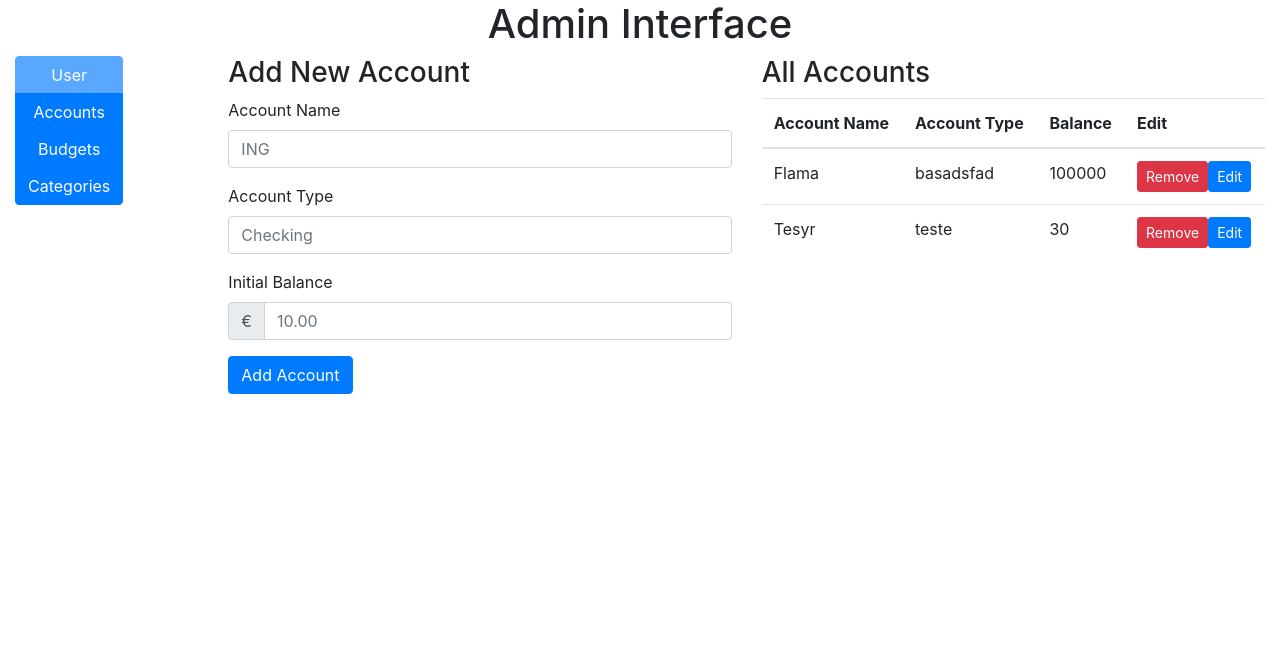
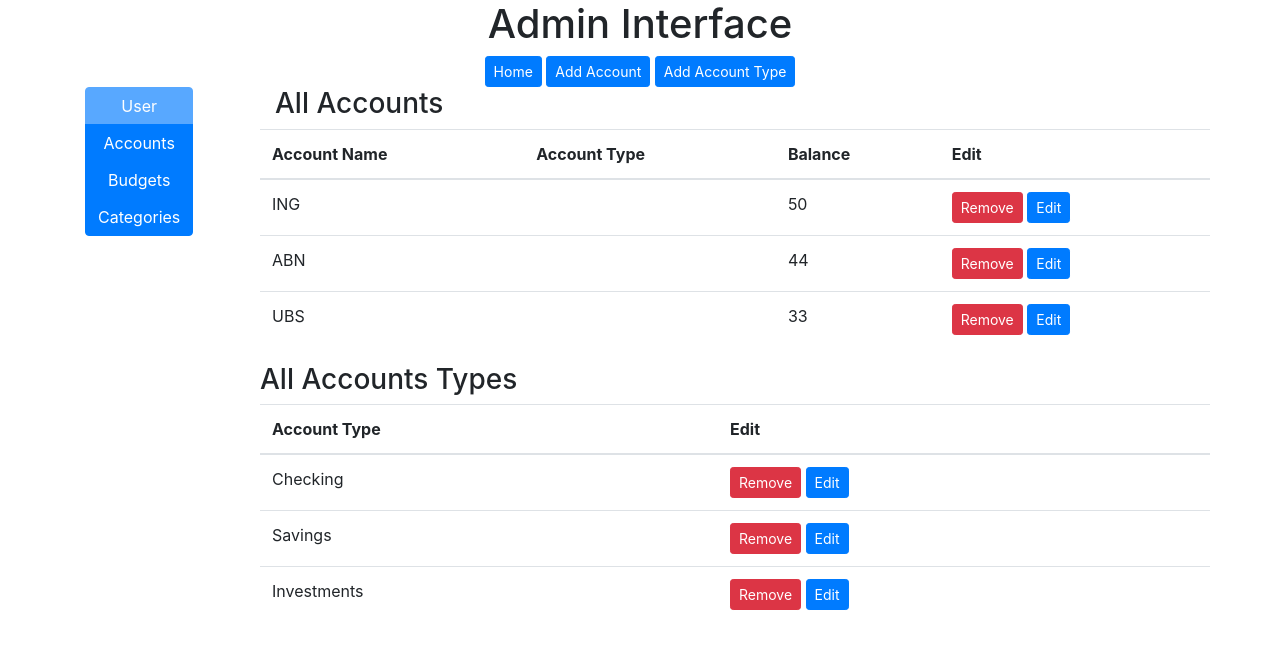
Before and after one commit to flamarion/pfv2, a Flask app: page /admin/accounts in a window 1280 px wide. Shown: the part 56-705 px from the top of the page. Run offline with Flask 2, Linux system fonts and the light colour scheme; data comes from the database, SQL or seed files in the repository.

Commit message:
Some improvements

```diff
--- a/pfv2/__init__.py
+++ b/pfv2/__init__.py
@@ -20,7 +20,7 @@ def create_app():
 
 
     # from .models import Account, Category, Budget, Incoming, Expense
-    from .models import Account, Budget
+    from .models import Account, AccountType, Budget
 
     # Blueprint for generic views in our app
     from .views import views as views_blueprint
--- a/pfv2/admin.py
+++ b/pfv2/admin.py
@@ -1,7 +1,6 @@
 from flask import Blueprint, render_template, request, redirect, url_for, flash, redirect
-from .models import Account
+from .models import Account, AccountType, Budget
 from . import db
-
 
 admin = Blueprint('admin', __name__)
 
@@ -16,14 +15,26 @@ def adm_interface():
 @admin.route('/admin/accounts/<op>/<int:id>', methods=['GET', 'POST'])
 def adm_accounts(op=None, id=None):
     if request.method == 'POST':
+
         if op is None:
+            return redirect(url_for('admin.adm_accounts'))
+
+        elif op == "addtype":
+            acct_type = request.form['accountNameType']
+            new_type = AccountType(name=acct_type)
+            db.session.add(new_type)
+            db.session.commit()
+            flash('Account Type Added', 'success')
+            return redirect(url_for('admin.adm_accounts'))
+
+        elif op == "add":
             acct_name = request.form['accountName']
             acct_type = request.form['accountType']
             acct_balance = request.form['accountBalance']
 
             new_account = Account(name=acct_name,
-                                  acct_type=acct_type,
-                                  balance=acct_balance)
+                                  balance=acct_balance,
+                                  acct_type_id=acct_type)
             db.session.add(new_account)
             db.session.commit()
             flash('Account added', 'success')
@@ -36,28 +47,39 @@ def adm_accounts(op=None, id=None):
 
             update_account = Account.query.filter_by(id=id).first()
             update_account.name = acct_name
-            update_account.acct_type = acct_type
+            update_account.acct_type_id = acct_type
             update_account.balance = acct_balance
             db.session.commit()
             flash('Account Modified', 'success')
             return redirect(url_for('admin.adm_accounts'))
     else:
+
         if op == "remove":
             Account.query.filter_by(id=id).delete()
             db.session.commit()
-            flash('Account Removed', 'critical')
+            flash('Account Removed', 'danger')
             return redirect(url_for('admin.adm_accounts'))
+
+        elif op == "add":
+            return render_template('add_account.html', account_types=AccountType.query.all())
+
         elif op == "edit":
             edit_account = Account.query.filter_by(id=id).first()
             return render_template('edit_account.html', account=edit_account)
+
+        elif op == "addtype":
+            return render_template('add_account_type.html')
+
         else:
-            return render_template('accounts.html', accounts=Account.query.all())
+            return render_template('accounts.html', accounts=Account.query.all(),
+                                   acccount_types=AccountType.query.all())
 
 
 @admin.route('/admin/budgets', methods=['GET', 'POST'])
 def adm_budgets():
     return render_template('budgets.html')
 
+
 @admin.route('/admin/categories', methods=['GET', 'POST'])
 def adm_categories():
     return render_template('categories.html')
--- a/pfv2/templates/accounts.html
+++ b/pfv2/templates/accounts.html
@@ -2,52 +2,26 @@
 
 {% block title %}Accounts{% endblock %}
 
-{% block new_record %}
-<h3>Add New Account</h3>
-{% for message in get_flashed_messages(category_filter=["success"]) %}
-    {% if message %}
-        <div class="alert alert-success" role="alert">
+{% block adm_menu %}
+<a class="btn btn-primary btn-sm" href="{{ url_for('views.index')}}" role="button" id="home">Home</a>
+<a class="btn btn-primary btn-sm" href="{{ url_for('admin.adm_accounts', op='add') }}" role="butt on" id="addacct">Add Account</a>
+<a class="btn btn-primary btn-sm" href="{{ url_for('admin.adm_accounts', op='addtype') }}" role="button" id="addaccttype">Add Account Type</a>
+{% endblock %}
+
+{% block adm_content %}
+<h3>All Accounts</h3>
+
+{% with messages = get_flashed_messages(with_categories=true) %}
+    {% if messages %}
+        {% for category, message in messages %}
+            <div class="alert alert-{{ category }}" role="alert">
                 {{ message }}
             </div>
+        {% endfor %}
     {% endif %}
-{% endfor %}
+{% endwith %}
 
-<form method="POST" action="{{ request.path }}">
-    <div class="form-group">
-        <div class="form-group">
-            <label for="accountName">Account Name</label>
-            <input type="text" class="form-control" id="accountName" name="accountName" placeholder="ING" required>
-        </div>
-        <div class="form-group">
-            <label for="accountType">Account Type</label>
-            <input type="text" class="form-control" id="accountType" name="accountType" placeholder="Checking" required>
-        </div>
-        <div class="form-group">
-            <label for="accountBalance">Initial Balance</label>
-            <div class="input-group">
-                <div class="input-group-prepend">
-                    <span class="input-group-text" id="inputGroupPrepend2">€</span>
-                </div>
-                <input type="text" class="form-control" id="accountBalance" name="accountBalance"
-                    placeholder="10.00" aria-describedby="inputGroupPrepend2" required>
-            </div>
-        </div>
-        <button type="submit" class="btn btn-primary">Add Account</button>
-    </div>
-</form>
-{% endblock %}
-
-{% block list_records %}
-<h3>All Accounts</h3>
-
-{% for message in get_flashed_messages(category_filter=["critical"]) %}
-    {% if message %}
-        <div class="alert alert-danger" role="alert">
-            {{ message }}
-        </div>
-    {%- endif %}
-{% endfor %}
-
+<div class="row">
     <table class="table">
         <thead>
             <tr>
@@ -64,12 +38,36 @@
                     <td>{{ account.acct_type }}</td>
                     <td>{{ account.balance }}</td>
                     <td>
-                <a class="btn btn-danger btn-sm" href="{{ url_for('admin.adm_accounts', op='remove', id=account.id) }}" role="button" id="rmacct">Remove</button>
-                <a class="btn btn-primary btn-sm" href="{{ url_for('admin.adm_accounts', op='edit', id=account.id) }}" role="button" id="editacct">Edit</button>
+                        <a class="btn btn-danger btn-sm" href="{{ url_for('admin.adm_accounts', op='remove', id=account.id) }}" role="button" id="rmacct">Remove</a>
+                        <a class="btn btn-primary btn-sm" href="{{ url_for('admin.adm_accounts', op='edit', id=account.id) }}" role="button" id="editacct">Edit</a>
                     </td>
                 </tr>
             {% endfor %}
         </tbody>
     </table>
+</div>
+<div class="row">
+    <h3>All Accounts Types</h3>
+    <table class="table">
+        <thead>
+            <tr>
+                <th scope="col">Account Type</th>
+                <th scope="col">Edit</th>
+            </tr>
+        </thead>
+        <tbody>
+            {% for type in acccount_types %}
+            <tr>
+                <td>{{ type.name }}</td>
+                <td>
+                    <a class="btn btn-danger btn-sm" href="#" role="button" id="rmacct">Remove</a>
+                    <a class="btn btn-primary btn-sm" href="#" role="button" id="editacct">Edit</a>
+                </td>
+            </tr>
+            {% endfor %}
+        </tbody>
+    </table>
+</div>
+
 
 {% endblock %}
--- a/pfv2/templates/admin.html
+++ b/pfv2/templates/admin.html
@@ -1,12 +1,20 @@
 {% extends 'template.html' %}
-<!-- bla -->
+
 {% block title %}Admin{% endblock %}
-<!-- bla -->
+
 {% block body %}
-<div class="container-fluid">
+<!-- <div class="container-fluid"> -->
+<div class="container">
     <div class="row">
         <div class="col">
             <h1 style="text-align:center">Admin Interface</h1>
+        </div>
+    </div>
+    <div class="row">
+        <div class="col" style="text-align:center">
+            {% block adm_menu %}
+             <a class="btn btn-primary btn-sm" href="{{ url_for('views.index')}}" role="button" id="home">Home</a>
+            {% endblock %}
         </div>
     </div>
     <div class="row">
@@ -19,14 +27,7 @@
             </div>
         </div>
         <div class="col">
-            <!-- <h5>Add New Record</h5> -->
-            {% block new_record %}
-            {% endblock %}
-        </div>
-        <div class="col">
-            <!-- <h5>All Records</h5> -->
-            {% block list_records %}
-            {% endblock %}
+            {% block adm_content %}{% endblock %}
         </div>
     </div>
 </div>
```
Also changed, not shown: migrations/versions/a1f77c9b8ef5_.py (renamed from migrations/versions/6ebe7bce47ec_adding_budget_table.py, +21 -6 lines), migrations/versions/e69136cc2e58_initial_migration.py (deleted, +0 -34 lines), pfv2/models.py (+12 -3 lines), pfv2/templates/add_account.html (added, +40 -0 lines), pfv2/templates/add_account_type.html (added, +18 -0 lines), pfv2/templates/budgets.html (+4 -8 lines), pfv2/templates/categories.html (+4 -8 lines), pfv2/templates/edit_account.html (+1 -9 lines), requirements.txt (added, +46 -0 lines), README.md, pfv2/db.sqlite. Lines whose indentation alone changed are shown as unchanged.
